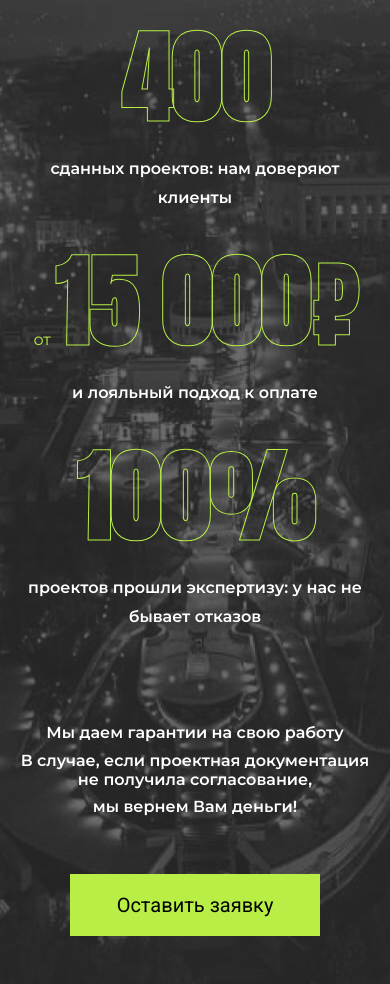
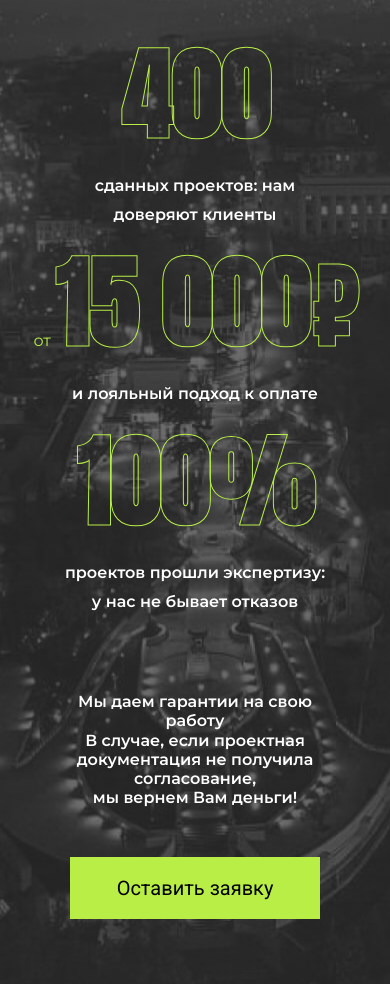
Before and after one commit to theowindand/firstProjectVer2, a website: page index.html in a window 390 px wide. Shown: the part 760-1744 px from the top of the page. Drawn offline with nearby package versions, Linux system fonts and the light colour scheme.

Commit message:
Add files via upload

```diff
--- a/css/style.css
+++ b/css/style.css
@@ -1032,6 +1032,8 @@ footer, .footer {
 
 	.project-in-digits p {
 		font-weight: 600;
+		max-width: 270px;
+		margin: 0 auto;
 	}
 
 	.we-guarantee {
```
